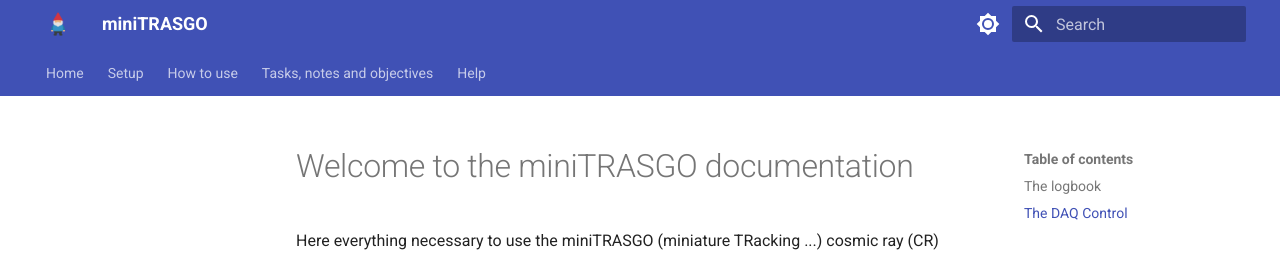
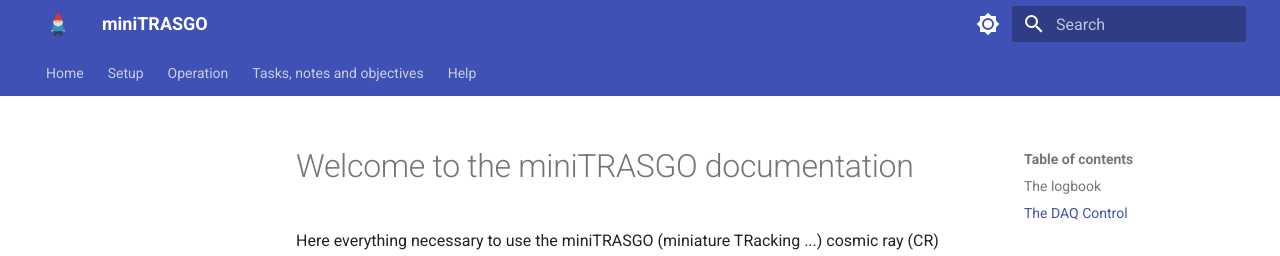
Before and after one commit to cayesoneira/miniTRASGO-documentation, an MkDocs documentation site: the page built from docs/index.md, in a window 1280 px wide. Shown: the top 256 px of the page. Built offline with MkDocs 1.6.1 and Material for MkDocs 9.7.7, drawn with Linux system fonts in a browser that asks for light colours.

Commit message:
Update mkdocs.yml

```diff
--- a/mkdocs.yml
+++ b/mkdocs.yml
@@ -9,20 +9,21 @@
     - Setup:
         - setup/index.md
         - Hardware and design: hardware.md
+        - Software Environment: environment.md
+    - Operation:
+        - operation/index.md
         - Software: software.md
-    - How to use:
-        - howto/index.md
         - Monitoring: control.md
-        - Variables and diagrams: variables.md
+        - Variables and diagram: variables.md
     - Tasks, notes and objectives:
         - tasks/index.md
+        - Objectives: objectives.md
         - Tasks: todo.md
         - Notes: notes.md
-        - Objectives: objectives.md
     - Help:
         - help/index.md
         - Troubleshooting: troubleshooting.md
-        - Frequent Q&A: frequent.md
+        - FAQ: frequent.md
 theme:
   name: material
   features:
```
